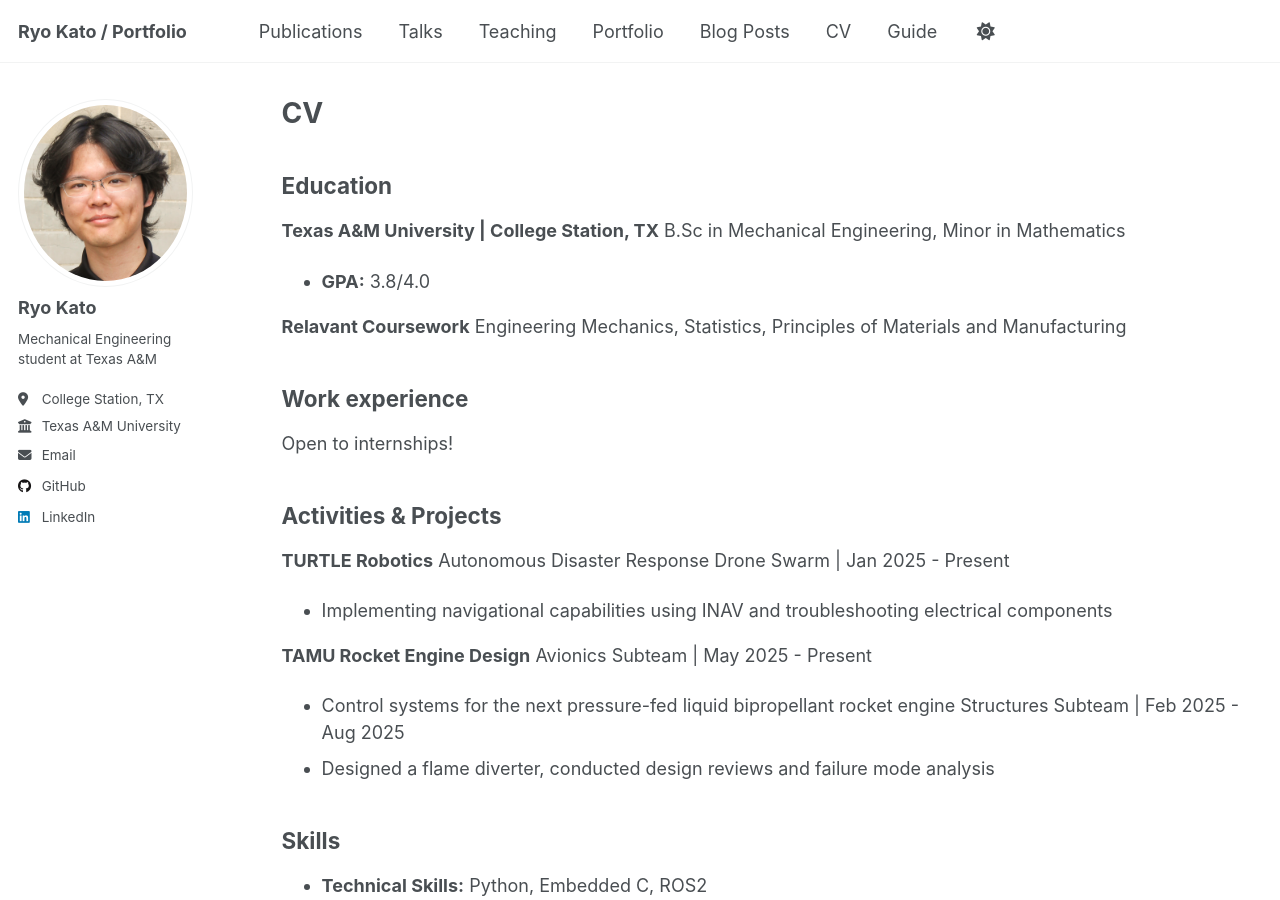
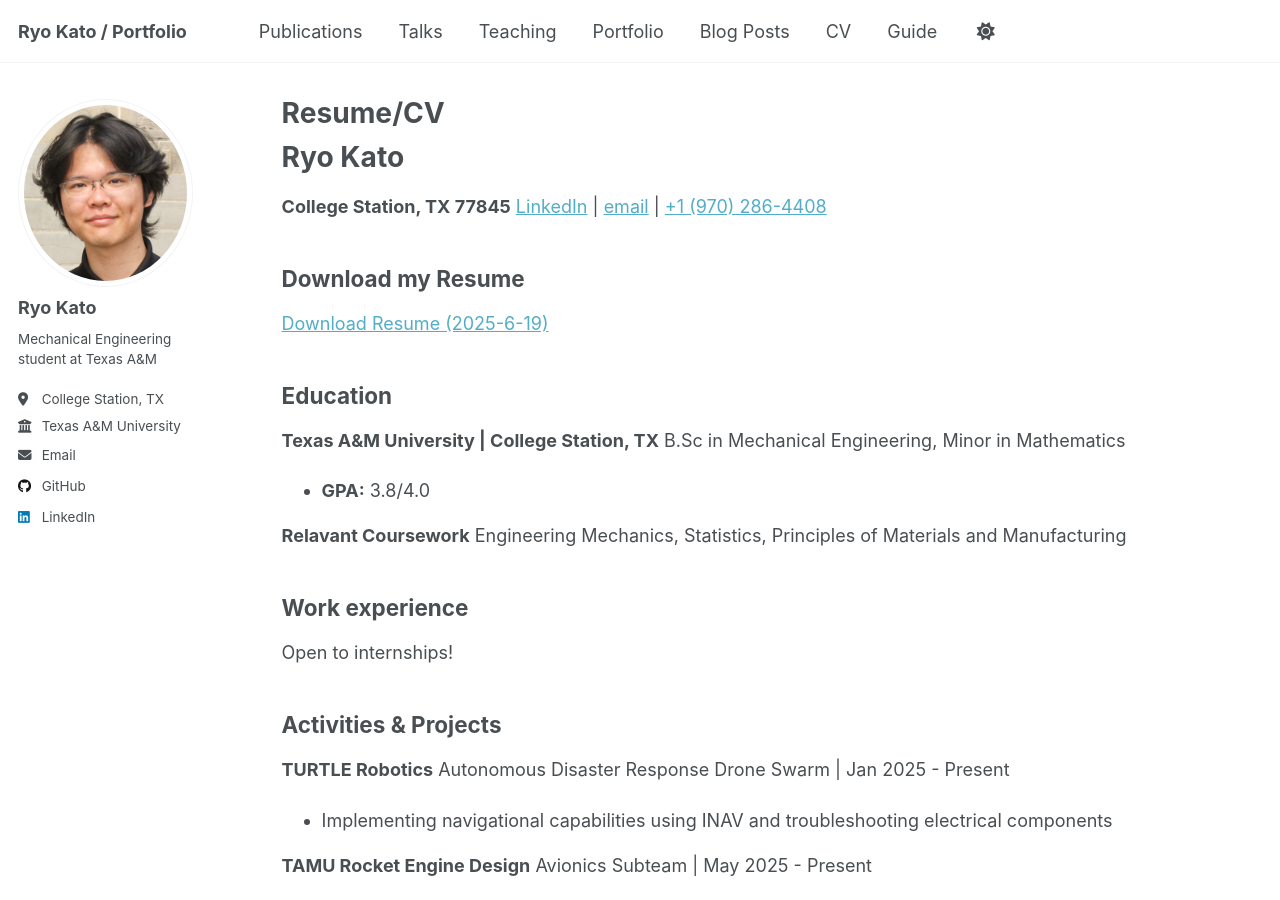
Before and after one commit to theryokato/theryokato.github.io, a Jekyll site: the page built from _pages/cv.md, in a window 1280 px wide and 900 px high. Built offline with Jekyll 4.4.1, drawn with Linux system fonts in a browser that asks for light colours; a script that is not in the unit is left out.

```diff
--- a/_pages/cv.md
+++ b/_pages/cv.md
@@ -1,6 +1,6 @@
 ---
 layout: archive
-title: "CV"
+title: "Resume/CV"
 permalink: /cv/
 author_profile: true
 redirect_from:
@@ -8,6 +8,16 @@ redirect_from:
 ---
 
 {% include base_path %}
+
+Ryo Kato
+=====
+**College Station, TX 77845**
+[LinkedIn](www.linkedin.com/in/ryokato-texasam) | [email](ryokato.tamu.edu) | [+1 (970) 286-4408](+19702864408)
+
+Download my Resume
+-----
+[Download Resume (2025-6-19)](https://theryokato.github.io/files/ryokato-resume.pdf)
+
 
 Education
 -----
```
Also changed, not shown: _pages/about.md (+4 -3 lines), 1 other file.
